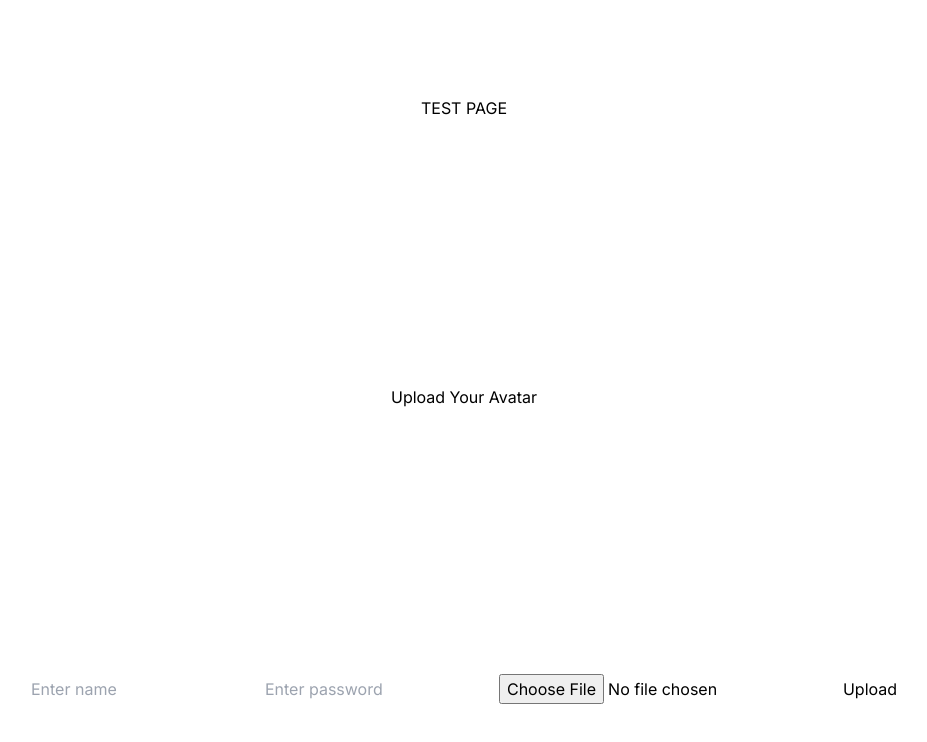
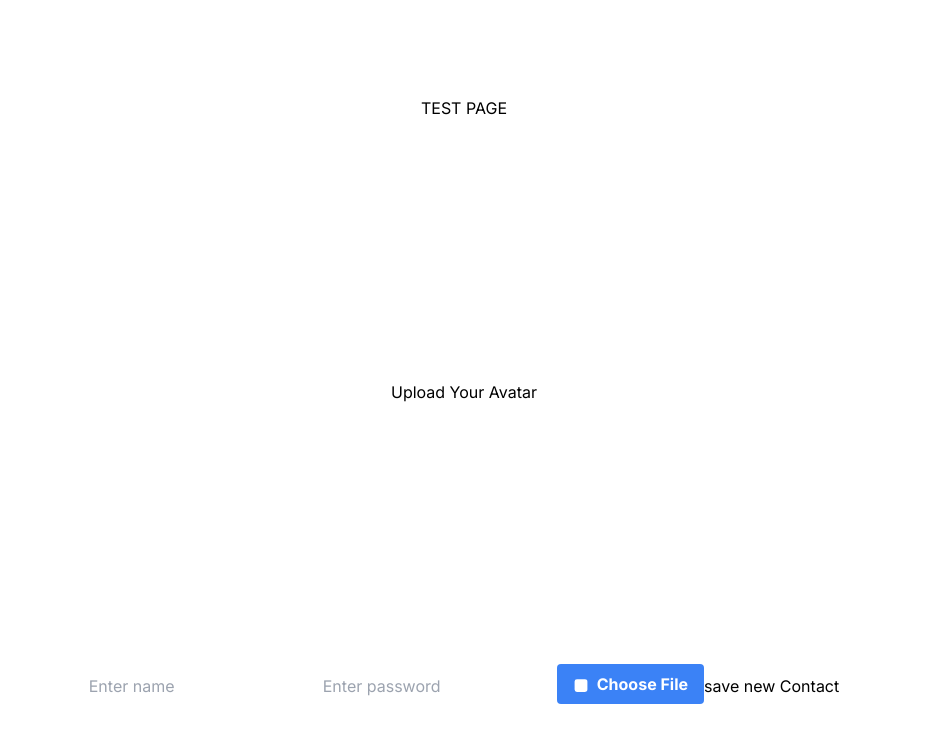
Before and after one commit to aleskruba/next-prisma-cloudinary, a Next.js app: page / in a window 1280 px wide. Shown: the top 742 px of the page, without its empty margins (176-1103 px from the left). Built offline with nearby package versions, Linux system fonts and the light colour scheme.

Commit message:
original

```diff
--- a/app/components/AvatarUploadPage.tsx
+++ b/app/components/AvatarUploadPage.tsx
@@ -1,12 +1,14 @@
 'use client';
 
+import ContactData from '@/types';
+import { fetchAddContact, fetchImage } from '@/utils';
 import type { PutBlobResult } from '@vercel/blob';
 import React, { ChangeEvent, useState,useRef } from 'react';
 
 export default function AvatarUploadPage() {
   const inputFileRef = useRef<HTMLInputElement>(null);
   const [blob, setBlob] = useState<PutBlobResult | null>(null);
-  const [data, setData] = useState({
+  const [data, setData] = useState<ContactData>({
     name: "",
     password:"",
     image: "",
@@ -19,52 +21,91 @@ export default function AvatarUploadPage() {
     });
   };
 
-  return (
-    <>
-      <h1>Upload Your Avatar</h1>
+  const submitFunction = async  (e: React.FormEvent<HTMLFormElement>) => {
+    e.preventDefault();
 
-      <form
-  onSubmit={async (event) => {
-    event.preventDefault();
+     if (inputFileRef.current?.files) {
+    //  throw new Error("No file selected");
 
-    if (!inputFileRef.current?.files) {
-      throw new Error("No file selected");
-    }
 
-    const file = inputFileRef.current?.files[0];
+    let file = inputFileRef.current?.files[0];
 
-    const imageResponse = await fetch(
-      `/api/newimage?filename=${file?.name}`,
-      {
-        method: 'POST',
-        body: file
-      },
-    );
+    if (file) {
 
-    const newBlob = (await imageResponse.json()) as PutBlobResult;
-    setBlob(newBlob);
+
+        const imageResponse = await fetchImage(file); //custom fetch function  utils/index.ts
+        const newBlob = (await imageResponse.json()) as PutBlobResult;
+        setBlob(newBlob);
+
 
     if (newBlob.url) {
 
         setData({...data,image:newBlob.url})
 
-        const dataResponse = await fetch('/api/newcontact', {
-            method: 'POST',
-            headers: {
-              'Content-Type': 'application/json',
-            },
-            body: JSON.stringify({...data,image:newBlob.url}), // Sending the message in the request body
-          });
+        const dataResponse = await fetchAddContact(
+          data.name,
+          data.password,
+          newBlob.url
+        );  //custom fetch function  utils/index.ts
+
+
+          if(dataResponse.status !== 200) {
+            console.log('something went wrong')
+          }
+
+          setData({
+            name: "",
+            password:"",
+            image: "",
+          })
+
+          if (inputFileRef.current) {
+            inputFileRef.current.value = '';
+          }
+
+          setBlob(null)
 
           return dataResponse
+
+
+
+
+        }
+      }
+        else {
+
+          setData({...data,image:''})
+
+          const dataResponse = await fetchAddContact(
+            data.name,
+            data.password
+                 );  //custom fetch function  utils/index.ts
+
+                 if(dataResponse.status !== 200) {
+            console.log('something went wrong')
+          }
+
+          setData({
+            name: "",
+            password:"",
+            image: "",
+          })
+
+
+          return dataResponse
+
         }
 
 
+      }
 
-}}
+  }
 
-  >
+  return (
+    <>
+      <h1>Upload Your Avatar</h1>
 
+      <form onSubmit={submitFunction}>
 
             <input
               required
@@ -85,8 +126,23 @@ export default function AvatarUploadPage() {
               onChange={handleChange}/>
 
 
-        <input name="file" ref={inputFileRef} type="file" required />
-        <button type="submit">Upload</button>
+   <label className="bg-blue-500 hover:bg-blue-700 text-white font-bold py-2 px-4 rounded inline-flex items-center cursor-pointer">
+          <svg
+            className="fill-current w-4 h-4 mr-2"
+            xmlns="http://www.w3.org/2000/svg"
+            viewBox="0 0 20 20"
+          >
+            <path d="M5 4a3 3 0 0 0-3 3v10a3 3 0 0 0 3 3h10a3 3 0 0 0 3-3V7a3 3 0 0 0-3-3H5zm10 8H5v2h10v-2z" />
+          </svg>
+          Choose File
+          <input
+            name="file"
+            ref={inputFileRef}
+            type="file"
+            className="hidden"
+          />
+        </label>
+        <button type="submit">save new Contact</button>
       </form>
 
 
```
